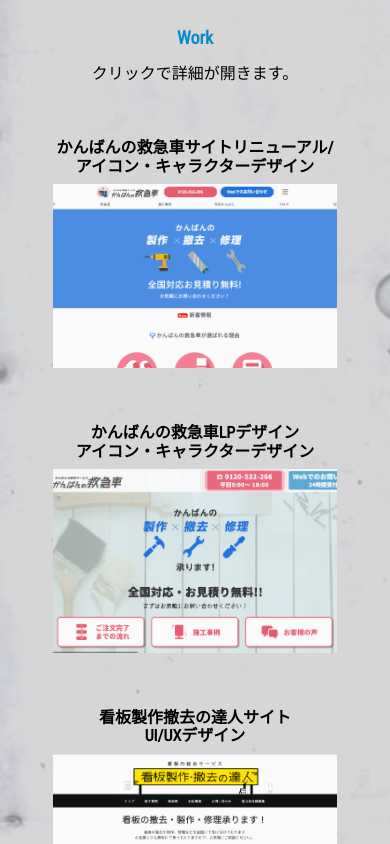
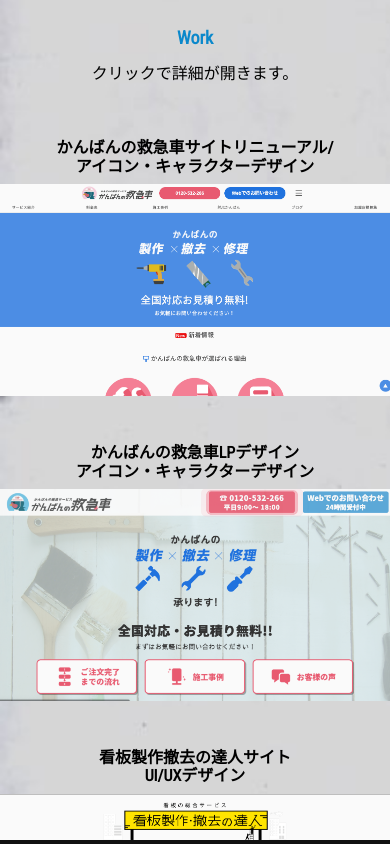
Before and after one commit to TakuroWada/react-portfolio, a React (Create React App) app: page / in a window 390 px wide. Shown: the part 3640-4484 px from the top of the page. Built offline with nearby package versions, Linux system fonts and the light colour scheme.

Commit message:
fix work関連のデザイン調整 #122

```diff
--- a/src/components/molecules/TransitionsModal.js
+++ b/src/components/molecules/TransitionsModal.js
@@ -6,33 +6,35 @@ import Fade from "@material-ui/core/Fade";
 
 const useStyles = makeStyles((theme) => ({
   workLink: {
+    maxWidth: "100%",
+    margin: "24px auto",
+    [theme.breakpoints.up("sm")]: {
       maxWidth: "380px",
       width: "100%",
       margin: "24px",
-    [theme.breakpoints.down("sm")]: {
-      maxWidth: "300px",
-      margin: "24px auto",
     },
   },
   workTitle: {
+    whiteSpace: "pre-wrap",
+    [theme.breakpoints.up("sm")]: {
       minHeight: "36px",
-    whiteSpace: "pre-wrap",
+    },
   },
   workImg: {
-    maxWidth: "380px",
+    maxWidth: "100%",
     width: "100%",
-    height: "200px",
+    height: "220px",
     objectPosition: "top center",
     objectFit: "cover",
-    borderRadius: "8px",
     cursor: "pointer",
-    padding: "8px",
+    paddingTop: "8px",
+    margin: "0 auto",
     "&:hover": {
       opacity: "0.8",
     },
-    [theme.breakpoints.down("sm")]: {
-      maxWidth: "300px",
-      margin: "0 auto",
+    [theme.breakpoints.up("sm")]: {
+      maxWidth: "380px",
+      margin: "0",
     },
   },
   modal: {
@@ -52,16 +54,18 @@ const useStyles = makeStyles((theme) => ({
     backgroundColor: "#272C34",
     color: "#fff",
     borderRadius: "8px",
-    padding: "128px 40px 16px 40px ",
     boxSizing: "border-box",
     overflowY: "scroll",
-    maxHeight: "750px",
-    height: "auto",
-    [theme.breakpoints.down("sm")]: {
     fontSize: "14px",
     maxHeight: "620px",
+    height: "auto",
     margin: "0 16px",
     padding: "88px 16px 16px 16px",
+    [theme.breakpoints.up("sm")]: {
+      fontSize: "16px",
+      maxHeight: "750px",
+      margin: "0",
+      padding: "128px 40px 16px 40px ",
     },
     "&::-webkit-scrollbar": {
       display: "none",
@@ -83,25 +87,26 @@ const useStyles = makeStyles((theme) => ({
     top: "0",
     left: "0",
     width: "100%",
-    height: "100px",
+    height: "80px",
     objectPosition: "0 0",
     objectFit: "cover",
     borderRadius: "8px 8px 0 0",
     "&:hover": {
       opacity: "0.8",
     },
-    [theme.breakpoints.down("sm")]: {
-      height: "80px",
+    [theme.breakpoints.up("sm")]: {
+      height: "100px",
     },
   },
   modalTitle: {
-    fontSize: "20px",
+    fontSize: "14px",
     padding: "8px 0",
     marginBottom: "16px",
     borderBottom: "2px solid #fff",
-    [theme.breakpoints.down("sm")]: {
     whiteSpace: "pre-wrap",
-      fontSize: "14px",
+    [theme.breakpoints.up("sm")]: {
+      whiteSpace: "normal",
+      fontSize: "20px",
     },
   },
   modallistItem: {
@@ -110,10 +115,10 @@ const useStyles = makeStyles((theme) => ({
   },
   modalUrl: {
     color: "#BEF0FF",
+    fontSize: "14px",
+    whiteSpace: "pre-wrap",
+    [theme.breakpoints.up("sm")]: {
       fontSize: "20px",
-    whiteSpace: "pre-wrap",
-    [theme.breakpoints.down("sm")]: {
-      fontSize: "14px",
     },
   },
   itemHed: {
@@ -128,9 +133,10 @@ const useStyles = makeStyles((theme) => ({
     lineHeight: "1.6",
     border: "1px solid #fff",
     whiteSpace: "pre-wrap",
-    [theme.breakpoints.down("sm")]: {
     maxHeight: "200px",
     overflowY: "auto",
+    [theme.breakpoints.up("sm")]: {
+      maxHeight: "auto",
     },
   },
 }));
@@ -147,7 +153,6 @@ const TransitionsModal = (props) => {
     setOpen(false);
   };
 
-  console.log(props);
   return (
     <div>
       {/* 開く */}
--- a/src/components/organisms/Work.js
+++ b/src/components/organisms/Work.js
@@ -150,7 +150,7 @@ class Work extends React.Component {
 //以下スタイル
 const WorkContent = styled.div`
   width: 100%;
-  padding: 64px 8px;
+  padding: 64px 0;
   background-image: url(${BackGround});
   background-size: cover;
 
@@ -163,7 +163,7 @@ const WorkContent = styled.div`
     font-weight: bold;
   }
 
-  @media screen and (min-width: ${breakPoint.tabletMin}px) {
+  @media screen and (min-width: ${breakPoint.PcMin}px) {
     padding: 64px 8px;
   }
 `;
```
Lines whose indentation alone changed are shown as unchanged.
